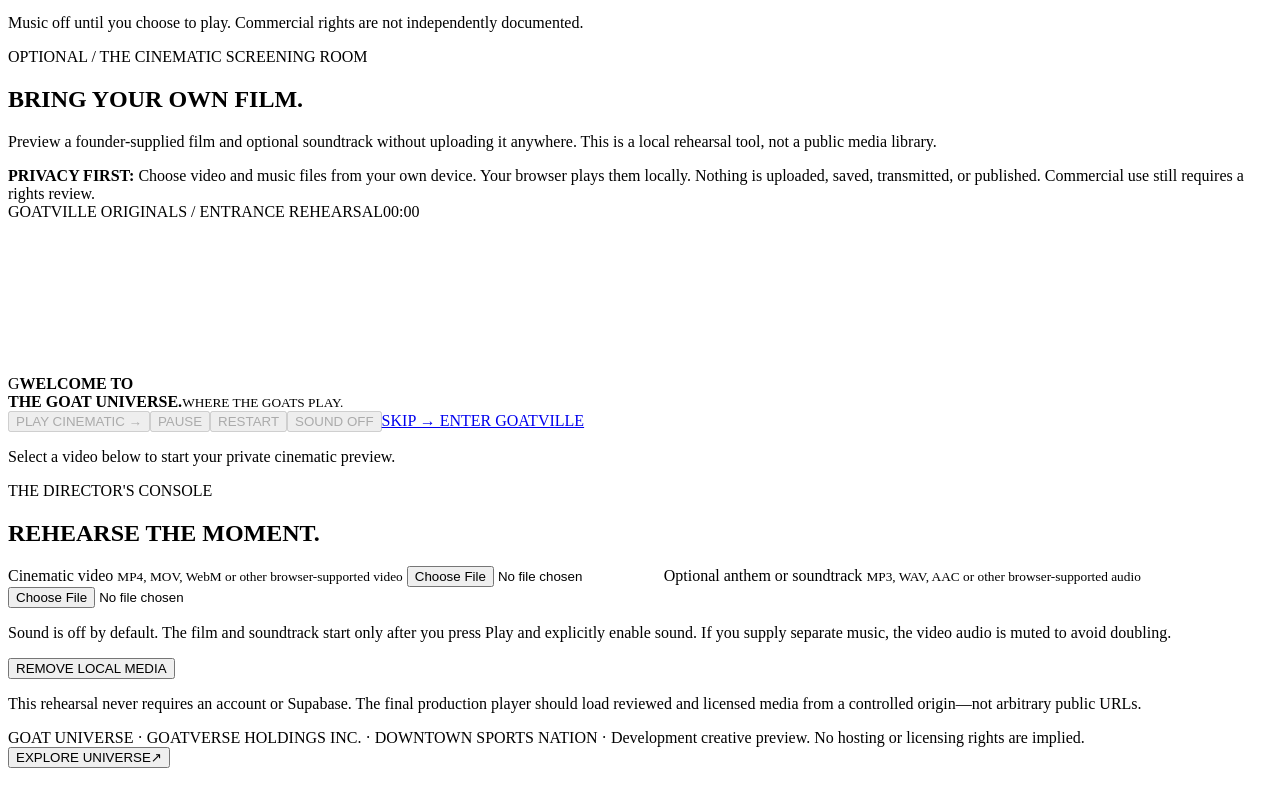
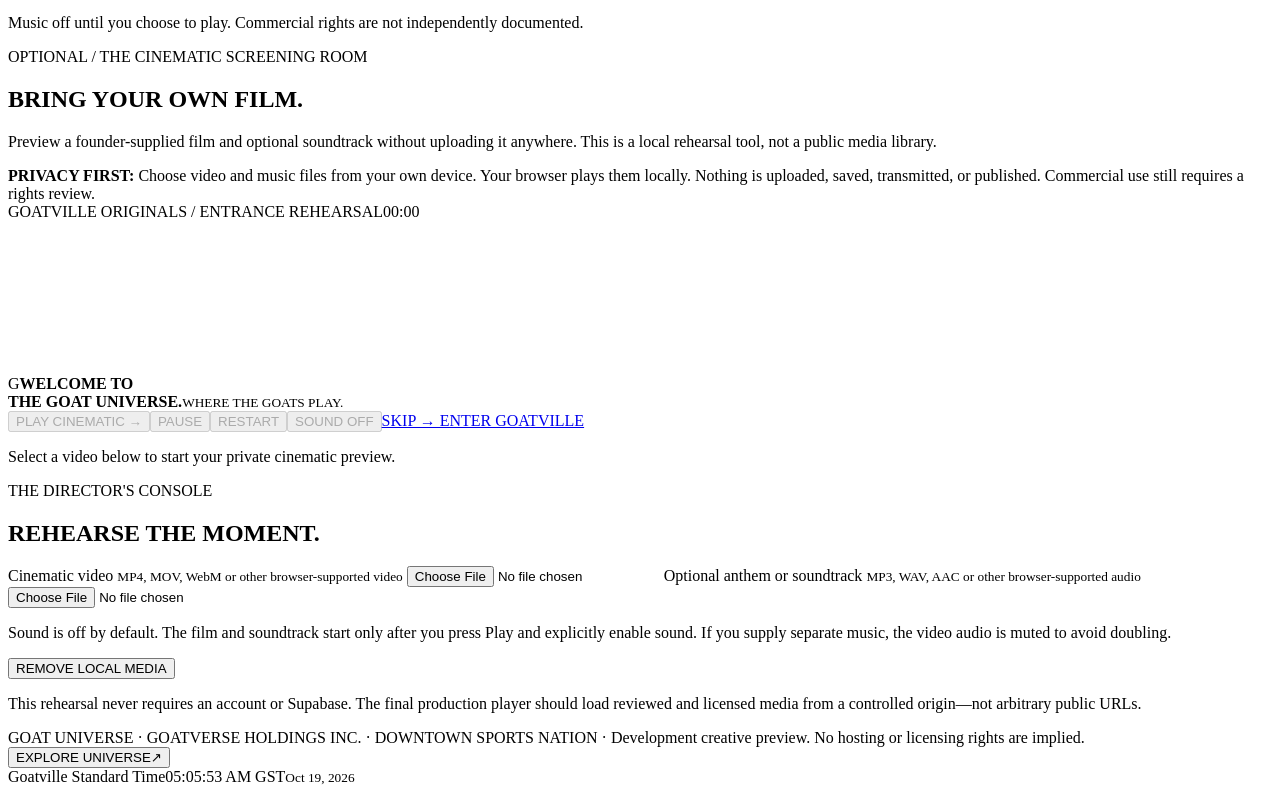
Before and after one commit to adamhbrown/Goat-Universe, a website with bundled scripts: page goatville-cinema.html in a window 1280 px wide. Shown: the part 2203-2997 px from the top of the page. Built offline with nearby package versions, Linux system fonts and the light colour scheme.

Commit message:
Display official DST-safe Goatville Standard Time on goatville-cinema.html

```diff
--- a/goatville-cinema.html
+++ b/goatville-cinema.html
@@ -1,7 +1,7 @@
 <!doctype html><html lang="en"><head><meta charset="utf-8"><meta name="viewport" content="width=device-width,initial-scale=1">
 <meta name="theme-color" content="#090909"><meta name="description" content="GOATverse Creative Media: original league storytelling, GOATville Times, World Cup Dailies, BAA-Seline and an optional local cinema.">
 <meta http-equiv="Content-Security-Policy" content="default-src 'none'; style-src 'self'; script-src 'self'; font-src 'self'; media-src blob: 'self'; img-src 'self'; connect-src 'none'; object-src 'none'; base-uri 'none'; form-action 'none'">
-<title>GOATverse Creative Media | GOAT Universe</title><link rel="stylesheet" href="cinema/studio.css"><link rel="stylesheet" href="experience/universe-shell.css"></head>
+<title>GOATverse Creative Media | GOAT Universe</title><link rel="stylesheet" href="cinema/studio.css"><link rel="stylesheet" href="experience/universe-shell.css"><link rel="stylesheet" href="experience/gst-clock.css"></head>
 <body><a href="#screening" class="skip">Skip to cinema controls</a>
 <header><div class="shell top"><a class="brand" href="arrival-experience.html#media">GOAT <span>UNIVERSE</span></a><nav class="media-top-links" aria-label="Media destinations"><a href="goatville-city.html">GOATVILLE</a><a href="goatville-stadium.html">STADIUM</a><a href="/games">GOAT GAMES</a></nav></div></header>
 <main><section class="hero media-hero"><div class="shell"><div class="eyebrow">GOATVERSE CREATIVE MEDIA / ORIGINAL SPORTS STORYTELLING</div><h1>EVERY LEAGUE<br>IS <span>LEGENDARY.</span></h1>
@@ -40,4 +40,4 @@
 <button type="button" id="clear" class="secondary">REMOVE LOCAL MEDIA</button>
 <p class="small">This rehearsal never requires an account or Supabase. The final production player should load reviewed and licensed media from a controlled origin—not arbitrary public URLs.</p></div></section></main>
 <footer><div class="shell">GOAT UNIVERSE · GOATVERSE HOLDINGS INC. · DOWNTOWN SPORTS NATION · Development creative preview. No hosting or licensing rights are implied.</div></footer>
-<script src="cinema/studio.js"></script><script defer src="experience/universe-shell.js"></script></body></html>
+<script src="cinema/studio.js"></script><script defer src="experience/universe-shell.js"></script><script type="module" src="experience/gst-clock.js"></script></body></html>
```
